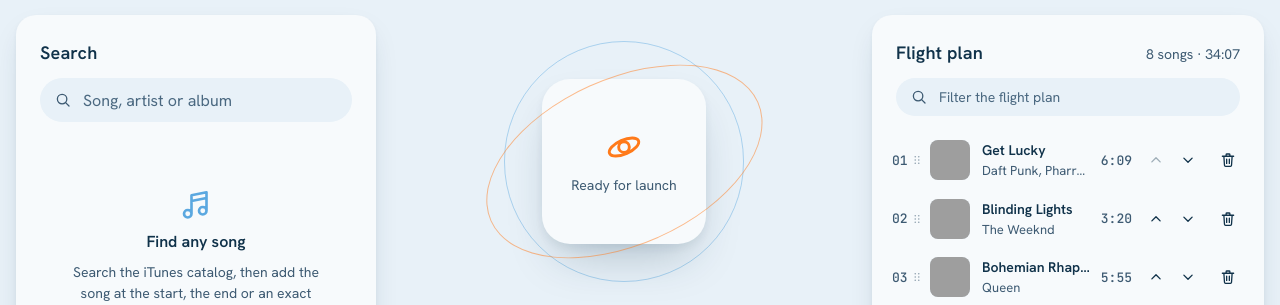
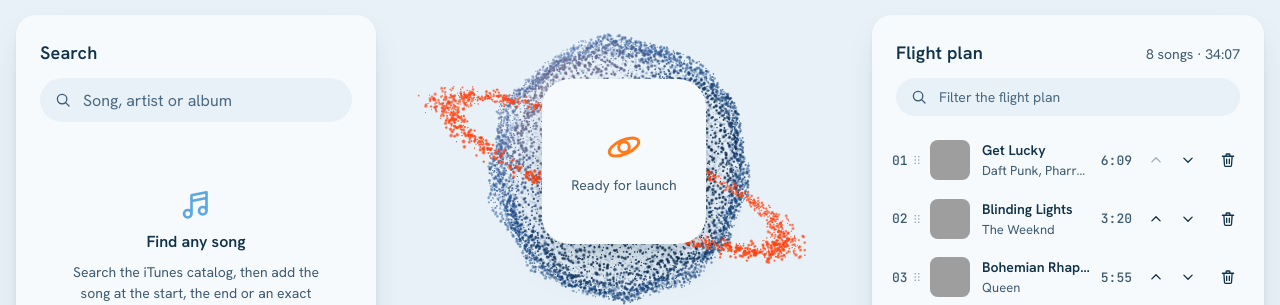
Before and after one commit to Juansit-0/ORBIT, a website built with Vite: page index.html in a window 1280 px wide. Shown: the part 65-370 px from the top of the page. Built offline with nearby package versions, Linux system fonts and the light colour scheme; grey boxes are pictures that could not be loaded; animation ran at ten frames a second; a web font is replaced by a local one.

Commit message:
feat: add interactive particle planet scene (#7)

```diff
--- a/src/main.ts
+++ b/src/main.ts
@@ -12,6 +12,7 @@ import type { PlayerAdapter } from './player/PlayerAdapter.ts'
 import { PreviewPlayer } from './player/PreviewPlayer.ts'
 import { YouTubePlayer } from './player/YouTubePlayer.ts'
 import { resolveVideoId } from './services/resolveService.ts'
+import { mountScene } from './scene/mountScene.ts'
 import { loadPlaylist, loadPrefs, savePrefs } from './services/storage.ts'
 import { mountToasts } from './ui/components/toast.ts'
 import { el } from './ui/dom.ts'
@@ -60,6 +61,7 @@ if (root) {
   shell.append(masthead.root, search.root, now.root, visualizer.root, queue.root, tabs.root)
   root.append(shell, help.panel)
   mountToasts(document.body)
+  mountScene(now.stage, playlist, playback)
   bindShortcuts(
     app,
     {
--- /dev/null
+++ b/src/scene/OrbitScene.ts
@@ -0,0 +1,270 @@
+import {
+  BufferAttribute,
+  BufferGeometry,
+  Color,
+  NormalBlending,
+  PerspectiveCamera,
+  Points,
+  Ray,
+  Scene,
+  ShaderMaterial,
+  Sphere,
+  Vector2,
+  Vector3,
+  Vector4,
+  WebGLRenderer,
+} from 'three'
+import noise from './noise.glsl?raw'
+import fragmentShader from './particles.frag?raw'
+import vertexSource from './particles.vert?raw'
+import { profileFor, pulseAt, type PulseProfile } from './pulse.ts'
+
+const TRAIL_LENGTH = 12
+const FOV = 35
+const CAMERA_DISTANCE = 6
+
+export interface SceneOptions {
+  canvas: HTMLCanvasElement
+  anchor: HTMLElement
+  particleCount: number
+}
+
+export interface PlaybackInput {
+  playing: boolean
+  trackKey: string | null
+  positionMs: number
+}
+
+function fibonacciSphere(count: number): Float32Array {
+  const positions = new Float32Array(count * 3)
+  const golden = Math.PI * (3 - Math.sqrt(5))
+  for (let i = 0; i < count; i++) {
+    const y = 1 - (i / (count - 1)) * 2
+    const radius = Math.sqrt(1 - y * y)
+    const theta = golden * i
+    positions[i * 3] = Math.cos(theta) * radius
+    positions[i * 3 + 1] = y
+    positions[i * 3 + 2] = Math.sin(theta) * radius
+  }
+  return positions
+}
+
+function ringBand(count: number): Float32Array {
+  const positions = new Float32Array(count * 3)
+  const tilt = (-24 * Math.PI) / 180
+  const pitch = (14 * Math.PI) / 180
+  for (let i = 0; i < count; i++) {
+    const angle = Math.random() * Math.PI * 2
+    const radius = 1.42 + (Math.random() - 0.5) * 0.16 + Math.pow(Math.random(), 3) * 0.2
+    const height = (Math.random() - 0.5) * 0.05
+    const x0 = Math.cos(angle) * radius
+    const z0 = Math.sin(angle) * radius
+    const y1 = height * Math.cos(pitch) - z0 * Math.sin(pitch)
+    const z1 = height * Math.sin(pitch) + z0 * Math.cos(pitch)
+    positions[i * 3] = x0 * Math.cos(tilt) - y1 * Math.sin(tilt)
+    positions[i * 3 + 1] = x0 * Math.sin(tilt) + y1 * Math.cos(tilt)
+    positions[i * 3 + 2] = z1
+  }
+  return positions
+}
+
+export class OrbitScene {
+  private readonly renderer: WebGLRenderer
+  private readonly scene = new Scene()
+  private readonly camera = new PerspectiveCamera(FOV, 1, 0.1, 100)
+  private readonly material: ShaderMaterial
+  private readonly points: Points
+  private readonly anchor: HTMLElement
+  private readonly trail: Vector4[] = Array.from({ length: TRAIL_LENGTH }, () => new Vector4(0, 0, 0, 0))
+  private readonly pointer = new Vector2(10, 10)
+  private readonly parallax = new Vector2()
+  private readonly ray = new Ray()
+  private readonly sphere = new Sphere()
+  private readonly lastHit = new Vector3(999, 999, 999)
+  private trailIndex = 0
+  private frame = 0
+  private running = false
+  private visible = true
+  private start = performance.now()
+  private lastFrame = performance.now()
+  private energy = 0.15
+  private shock = 1
+  private profile: PulseProfile = profileFor('orbit')
+  private input: PlaybackInput = { playing: false, trackKey: null, positionMs: 0 }
+  private inputStamp = performance.now()
+  private readonly onPointer: (event: PointerEvent) => void
+  private readonly onLeave: () => void
+  private readonly onVisibility: () => void
+
+  constructor(options: SceneOptions) {
+    this.anchor = options.anchor
+    this.renderer = new WebGLRenderer({ canvas: options.canvas, antialias: false, alpha: true, powerPreference: 'high-performance' })
+    this.renderer.setClearColor(0x000000, 0)
+    this.renderer.setPixelRatio(Math.min(window.devicePixelRatio, 1.75))
+    this.camera.position.set(0, 0, CAMERA_DISTANCE)
+
+    const sphereCount = options.particleCount
+    const ringCount = Math.round(options.particleCount * 0.2)
+    const total = sphereCount + ringCount
+    const positions = new Float32Array(total * 3)
+    positions.set(fibonacciSphere(sphereCount), 0)
+    positions.set(ringBand(ringCount), sphereCount * 3)
+    const seeds = new Float32Array(total * 4)
+    for (let i = 0; i < seeds.length; i++) seeds[i] = Math.random()
+    const ring = new Float32Array(total)
+    ring.fill(1, sphereCount)
+    const geometry = new BufferGeometry()
+    geometry.setAttribute('position', new BufferAttribute(positions, 3))
+    geometry.setAttribute('aSeed', new BufferAttribute(seeds, 4))
+    geometry.setAttribute('aRing', new BufferAttribute(ring, 1))
+
+    const css = getComputedStyle(document.documentElement)
+    const token = (name: string, fallback: string) => new Color(css.getPropertyValue(name).trim() || fallback)
+    this.material = new ShaderMaterial({
+      vertexShader: `#define TRAIL_LENGTH ${TRAIL_LENGTH}\n${noise}\n${vertexSource}`,
+      fragmentShader,
+      transparent: true,
+      depthWrite: false,
+      blending: NormalBlending,
+      uniforms: {
+        uTime: { value: 0 },
+        uPulse: { value: 0 },
+        uEnergy: { value: this.energy },
+        uShock: { value: 1 },
+        uPixelRatio: { value: this.renderer.getPixelRatio() },
+        uSize: { value: 4.4 },
+        uScale: { value: 1 },
+        uTrail: { value: this.trail },
+        uKeyDir: { value: new Vector3(-0.65, 0.7, 0.55).normalize() },
+        uInk: { value: token('--ink', '#10324a') },
+        uChart: { value: token('--chart-soft', '#5ba8e0') },
+        uBurn: { value: token('--burn', '#ff7a1a') },
+        uKey: { value: new Color('#ffb27a') },
+      },
+    })
+    this.points = new Points(geometry, this.material)
+    this.points.frustumCulled = false
+    this.scene.add(this.points)
+
+    this.onPointer = (event) => {
+      this.pointer.set((event.clientX / window.innerWidth) * 2 - 1, -(event.clientY / window.innerHeight) * 2 + 1)
+    }
+    this.onLeave = () => this.pointer.set(10, 10)
+    this.onVisibility = () => (document.hidden ? this.stop() : this.play())
+    window.addEventListener('pointermove', this.onPointer, { passive: true })
+    document.documentElement.addEventListener('pointerleave', this.onLeave)
+    document.addEventListener('visibilitychange', this.onVisibility)
+    this.resize()
+    this.play()
+  }
+
+  setPlayback(input: PlaybackInput): void {
+    if (input.trackKey !== this.input.trackKey) {
+      this.profile = profileFor(input.trackKey ?? 'orbit')
+      if (this.input.trackKey !== null && input.trackKey !== null) this.shock = 0
+    }
+    this.input = input
+    this.inputStamp = performance.now()
+  }
+
+  dispose(): void {
+    this.stop()
+    window.removeEventListener('pointermove', this.onPointer)
+    document.documentElement.removeEventListener('pointerleave', this.onLeave)
+    document.removeEventListener('visibilitychange', this.onVisibility)
+    this.points.geometry.dispose()
+    this.material.dispose()
+    this.renderer.dispose()
+  }
+
+  private play(): void {
+    if (this.running) return
+    this.running = true
+    this.lastFrame = performance.now()
+    const loop = (now: number) => {
+      if (!this.running) return
+      this.tick(now)
+      this.frame = requestAnimationFrame(loop)
+    }
+    this.frame = requestAnimationFrame(loop)
+  }
+
+  private stop(): void {
+    this.running = false
+    cancelAnimationFrame(this.frame)
+  }
+
+  private resize(): void {
+    const width = window.innerWidth
+    const height = window.innerHeight
+    if (this.renderer.domElement.width !== Math.floor(width * this.renderer.getPixelRatio())) {
+      this.renderer.setSize(width, height, false)
+    } else if (this.renderer.domElement.height !== Math.floor(height * this.renderer.getPixelRatio())) {
+      this.renderer.setSize(width, height, false)
+    }
+    this.camera.aspect = width / height
+    this.camera.updateProjectionMatrix()
+  }
+
+  private place(): boolean {
+    const rect = this.anchor.getBoundingClientRect()
+    if (rect.width === 0 || rect.height === 0) return false
+    const height = window.innerHeight
+    const worldPerPixel = (2 * CAMERA_DISTANCE * Math.tan((FOV * Math.PI) / 360)) / height
+    const cx = rect.left + rect.width / 2 - window.innerWidth / 2
+    const cy = rect.top + rect.height / 2 - height / 2
+    const radius = Math.min(rect.width, rect.height) * 0.47 * worldPerPixel
+    this.points.position.set(cx * worldPerPixel, -cy * worldPerPixel, 0)
+    this.points.scale.setScalar(radius)
+    this.material.uniforms.uScale!.value = radius
+    return true
+  }
+
+  private updateTrail(): void {
+    for (const point of this.trail) point.w *= 0.955
+    if (Math.abs(this.pointer.x) > 1.5) return
+    this.ray.origin.copy(this.camera.position)
+    this.ray.direction.set(this.pointer.x, this.pointer.y, 0.5).unproject(this.camera).sub(this.camera.position).normalize()
+    const radius = this.points.scale.x
+    this.sphere.set(this.points.position, radius * 1.08)
+    const hit = new Vector3()
+    if (!this.ray.intersectSphere(this.sphere, hit)) {
+      const t = (this.points.position.z - this.ray.origin.z) / this.ray.direction.z
+      this.ray.at(t, hit)
+      if (hit.distanceTo(this.points.position) > radius * 1.9) return
+    }
+    if (hit.distanceTo(this.lastHit) < radius * 0.05) return
+    this.lastHit.copy(hit)
+    const slot = this.trail[this.trailIndex] as Vector4
+    slot.set(hit.x, hit.y, hit.z, 1)
+    this.trailIndex = (this.trailIndex + 1) % TRAIL_LENGTH
+  }
+
+  private tick(now: number): void {
+    const delta = Math.min(0.05, (now - this.lastFrame) / 1000)
+    this.lastFrame = now
+    this.resize()
+    this.visible = this.place()
+    if (!this.visible) return
+    const elapsed = (now - this.start) / 1000
+    const playing = this.input.playing
+    this.energy += ((playing ? 1 : 0.18) - this.energy) * Math.min(1, delta * 2.2)
+    const position = this.input.positionMs + (playing ? now - this.inputStamp : 0)
+    const beat = playing ? pulseAt(position, this.profile) : 0.5 + 0.5 * Math.sin(elapsed * 1.3)
+    this.shock = Math.min(1, this.shock + delta / 1.3)
+    this.updateTrail()
+    this.parallax.x += (Math.max(-1, Math.min(1, this.pointer.x)) * 0.12 - this.parallax.x) * Math.min(1, delta * 2)
+    this.parallax.y += (Math.max(-1, Math.min(1, this.pointer.y)) * 0.08 - this.parallax.y) * Math.min(1, delta * 2)
+    this.points.rotation.y += delta * (0.05 + this.energy * 0.07)
+    this.points.rotation.x = Math.sin(elapsed * 0.11) * 0.12 + this.parallax.y
+    this.points.rotation.z = this.parallax.x * 0.5
+    this.camera.position.x = Math.sin(elapsed * 0.07) * 0.05
+    this.camera.position.y = Math.cos(elapsed * 0.05) * 0.04
+    const uniforms = this.material.uniforms
+    uniforms.uTime!.value = elapsed
+    uniforms.uPulse!.value = beat
+    uniforms.uEnergy!.value = this.energy
+    uniforms.uShock!.value = this.shock
+    this.renderer.render(this.scene, this.camera)
+  }
+}
--- /dev/null
+++ b/src/scene/mountScene.ts
@@ -0,0 +1,52 @@
+import type { PlaybackController } from '../player/PlaybackController.ts'
+import type { Playlist } from '../core/Playlist.ts'
+
+function webglAvailable(): boolean {
+  try {
+    const canvas = document.createElement('canvas')
+    return Boolean(canvas.getContext('webgl2') ?? canvas.getContext('webgl'))
+  } catch {
+    return false
+  }
+}
+
+export function mountScene(anchor: HTMLElement, playlist: Playlist, playback: PlaybackController): void {
+  const reduced = window.matchMedia('(prefers-reduced-motion: reduce)')
+  if (reduced.matches || !webglAvailable() || import.meta.env.VITE_PLAYER === 'fake') return
+  const start = () => {
+    void import('./OrbitScene.ts').then(({ OrbitScene }) => {
+      const canvas = document.createElement('canvas')
+      canvas.className = 'scene'
+      canvas.setAttribute('aria-hidden', 'true')
+      document.body.prepend(canvas)
+      const small = window.matchMedia('(max-width: 920px)').matches
+      const cores = navigator.hardwareConcurrency || 4
+      const scene = new OrbitScene({
+        canvas,
+        anchor,
+        particleCount: small ? (cores <= 4 ? 3500 : 6000) : cores <= 4 ? 9000 : 15000,
+      })
+      const sync = () => {
+        const state = playback.state
+        const node = state.nodeId ? playlist.list.findById(state.nodeId) : null
+        scene.setPlayback({
+          playing: state.status === 'playing',
+          trackKey: node?.value.id ?? null,
+          positionMs: state.currentMs,
+        })
+      }
+      playback.subscribe(sync)
+      document.documentElement.classList.add('has-scene')
+      requestAnimationFrame(() => canvas.classList.add('scene--ready'))
+      reduced.addEventListener('change', (event) => {
+        if (event.matches) {
+          scene.dispose()
+          canvas.remove()
+          document.documentElement.classList.remove('has-scene')
+        }
+      })
+    })
+  }
+  if ('requestIdleCallback' in window) window.requestIdleCallback(start, { timeout: 1200 })
+  else setTimeout(start, 300)
+}
--- /dev/null
+++ b/src/scene/noise.glsl
@@ -0,0 +1,58 @@
+vec3 mod289(vec3 x) {
+  return x - floor(x * (1.0 / 289.0)) * 289.0;
+}
+
+vec4 mod289(vec4 x) {
+  return x - floor(x * (1.0 / 289.0)) * 289.0;
+}
+
+vec4 permute(vec4 x) {
+  return mod289(((x * 34.0) + 10.0) * x);
+}
+
+vec4 taylorInvSqrt(vec4 r) {
+  return 1.79284291400159 - 0.85373472095314 * r;
+}
+
+float snoise(vec3 v) {
+  const vec2 C = vec2(1.0 / 6.0, 1.0 / 3.0);
+  const vec4 D = vec4(0.0, 0.5, 1.0, 2.0);
+  vec3 i = floor(v + dot(v, C.yyy));
+  vec3 x0 = v - i + dot(i, C.xxx);
+  vec3 g = step(x0.yzx, x0.xyz);
+  vec3 l = 1.0 - g;
+  vec3 i1 = min(g.xyz, l.zxy);
+  vec3 i2 = max(g.xyz, l.zxy);
+  vec3 x1 = x0 - i1 + C.xxx;
+  vec3 x2 = x0 - i2 + C.yyy;
+  vec3 x3 = x0 - D.yyy;
+  i = mod289(i);
+  vec4 p = permute(permute(permute(i.z + vec4(0.0, i1.z, i2.z, 1.0)) + i.y + vec4(0.0, i1.y, i2.y, 1.0)) + i.x + vec4(0.0, i1.x, i2.x, 1.0));
+  float n_ = 0.142857142857;
+  vec3 ns = n_ * D.wyz - D.xzx;
+  vec4 j = p - 49.0 * floor(p * ns.z * ns.z);
+  vec4 x_ = floor(j * ns.z);
+  vec4 y_ = floor(j - 7.0 * x_);
+  vec4 x = x_ * ns.x + ns.yyyy;
+  vec4 y = y_ * ns.x + ns.yyyy;
+  vec4 h = 1.0 - abs(x) - abs(y);
+  vec4 b0 = vec4(x.xy, y.xy);
+  vec4 b1 = vec4(x.zw, y.zw);
+  vec4 s0 = floor(b0) * 2.0 + 1.0;
+  vec4 s1 = floor(b1) * 2.0 + 1.0;
+  vec4 sh = -step(h, vec4(0.0));
+  vec4 a0 = b0.xzyw + s0.xzyw * sh.xxyy;
+  vec4 a1 = b1.xzyw + s1.xzyw * sh.zzww;
+  vec3 p0 = vec3(a0.xy, h.x);
+  vec3 p1 = vec3(a0.zw, h.y);
+  vec3 p2 = vec3(a1.xy, h.z);
+  vec3 p3 = vec3(a1.zw, h.w);
+  vec4 norm = taylorInvSqrt(vec4(dot(p0, p0), dot(p1, p1), dot(p2, p2), dot(p3, p3)));
+  p0 *= norm.x;
+  p1 *= norm.y;
+  p2 *= norm.z;
+  p3 *= norm.w;
+  vec4 m = max(0.5 - vec4(dot(x0, x0), dot(x1, x1), dot(x2, x2), dot(x3, x3)), 0.0);
+  m = m * m;
+  return 105.0 * dot(m * m, vec4(dot(p0, x0), dot(p1, x1), dot(p2, x2), dot(p3, x3)));
+}
--- /dev/null
+++ b/src/scene/particles.frag
@@ -0,0 +1,30 @@
+uniform vec3 uInk;
+uniform vec3 uChart;
+uniform vec3 uBurn;
+uniform vec3 uKey;
+
+varying float vLight;
+varying float vRim;
+varying float vHeat;
+varying float vFacing;
+varying float vSeed;
+varying float vRing;
+
+void main() {
+  vec2 c = gl_PointCoord - 0.5;
+  float r = length(c);
+  if (r > 0.5) discard;
+  float soft = smoothstep(0.5, 0.08, r);
+
+  vec3 color = mix(uInk, uChart, 0.25 + 0.75 * vLight);
+  color = mix(color, uKey, vLight * vLight * 0.45);
+  color = mix(color, uChart, vRim * 0.55);
+  color = mix(color, mix(uBurn, uKey, vSeed * 0.4), vRing);
+  color = mix(color, uBurn, smoothstep(0.05, 0.55, vHeat));
+
+  float depth = smoothstep(-0.7, 0.55, vFacing);
+  float alpha = soft * mix(0.18, 0.92, max(depth, vRing * 0.8));
+  alpha *= 0.8 + 0.2 * vSeed;
+  alpha = max(alpha, soft * clamp(vHeat, 0.0, 1.0));
+  gl_FragColor = vec4(color, alpha);
+}
--- /dev/null
+++ b/src/scene/particles.vert
@@ -0,0 +1,59 @@
+uniform float uTime;
+uniform float uPulse;
+uniform float uEnergy;
+uniform float uShock;
+uniform float uPixelRatio;
+uniform float uSize;
+uniform float uScale;
+uniform vec4 uTrail[TRAIL_LENGTH];
+uniform vec3 uKeyDir;
+
+attribute vec4 aSeed;
+attribute float aRing;
+
+varying float vLight;
+varying float vRim;
+varying float vHeat;
+varying float vFacing;
+varying float vSeed;
+varying float vRing;
+
+void main() {
+  vec3 n = normalize(position);
+  float t = uTime * 0.18;
+  float wobble = snoise(n * 1.7 + vec3(t, t * 0.7, -t * 0.4));
+  float drift = snoise(position * 0.9 + vec3(-t * 0.6, t * 0.3, t));
+  float shell = 1.0 + (aSeed.y - 0.5) * mix(0.09, 0.03, aRing);
+  float breath = uEnergy * uPulse * (0.07 + 0.06 * aSeed.x) * (1.0 - aRing * 0.6);
+  float amplitude = mix(0.05 + 0.05 * uEnergy, 0.025, aRing);
+  float local = clamp(uShock * 1.7 - aSeed.x * 0.7, 0.0, 1.0);
+  float shock = sin(local * 3.14159265) * 0.24 * (1.0 - uShock);
+  vec3 p = position * (shell + wobble * amplitude + breath + shock);
+  p += vec3(drift) * 0.012 * aRing;
+
+  vec4 world = modelMatrix * vec4(p, 1.0);
+  float heat = 0.0;
+  float reach = 0.4 * uScale;
+  for (int i = 0; i < TRAIL_LENGTH; i++) {
+    vec4 trail = uTrail[i];
+    if (trail.w <= 0.002) continue;
+    vec3 away = world.xyz - trail.xyz;
+    float influence = exp(-dot(away, away) / (reach * reach)) * trail.w;
+    world.xyz += normalize(away + vec3(0.0001)) * influence * 0.38 * uScale;
+    heat = max(heat, influence);
+  }
+
+  vec3 worldNormal = normalize(mat3(modelMatrix) * n);
+  vec3 viewDir = normalize(cameraPosition - world.xyz);
+  vLight = max(dot(worldNormal, normalize(uKeyDir)), 0.0);
+  vRim = pow(1.0 - max(dot(worldNormal, viewDir), 0.0), 2.4);
+  vFacing = dot(worldNormal, viewDir);
+  vHeat = heat;
+  vSeed = aSeed.w;
+  vRing = aRing;
+
+  vec4 mvPosition = viewMatrix * world;
+  gl_Position = projectionMatrix * mvPosition;
+  float size = uSize * (0.5 + aSeed.z * 0.95) * (1.0 + heat * 1.1 + uPulse * uEnergy * 0.3);
+  gl_PointSize = size * uPixelRatio * uScale * (8.0 / -mvPosition.z);
+}
--- /dev/null
+++ b/src/scene/pulse.ts
@@ -0,0 +1,33 @@
+export interface PulseProfile {
+  bpm: number
+  swing: number
+  accent: number
+}
+
+export function hashSeed(value: string): number {
+  let hash = 2166136261
+  for (let i = 0; i < value.length; i++) {
+    hash ^= value.charCodeAt(i)
+    hash = Math.imul(hash, 16777619)
+  }
+  return (hash >>> 0) / 4294967295
+}
+
+export function profileFor(seed: string): PulseProfile {
+  const n = hashSeed(seed)
+  return {
+    bpm: 84 + Math.round(n * 44),
+    swing: 0.08 + ((n * 7.31) % 1) * 0.12,
+    accent: 0.55 + ((n * 3.17) % 1) * 0.35,
+  }
+}
+
+export function pulseAt(timeMs: number, profile: PulseProfile): number {
+  const beat = (timeMs / 60000) * profile.bpm
+  const phase = beat - Math.floor(beat)
+  const bar = Math.floor(beat) % 4
+  const kick = Math.exp(-phase * 7.5)
+  const offbeat = Math.exp(-Math.abs(phase - 0.5 - profile.swing) * 18) * 0.35
+  const weight = bar === 0 ? 1 : profile.accent
+  return Math.min(1, kick * weight + offbeat)
+}
--- a/src/styles/layout.css
+++ b/src/styles/layout.css
@@ -200,3 +200,24 @@
     display: none;
   }
 }
+
+.scene {
+  position: fixed;
+  inset: 0;
+  z-index: 0;
+  width: 100%;
+  height: 100%;
+  pointer-events: none;
+  opacity: 0;
+  transition: opacity 900ms var(--ease-out);
+}
+
+.scene--ready {
+  opacity: 1;
+}
+
+.has-scene .deck__stage::before,
+.has-scene .deck__stage::after {
+  opacity: 0;
+  transition: opacity 600ms var(--ease-out);
+}
--- a/src/ui/NowPlaying.ts
+++ b/src/ui/NowPlaying.ts
@@ -25,6 +25,7 @@ export class NowPlaying {
   private readonly muteButton: HTMLButtonElement
   private readonly emptyText = el('span', { text: 'Nothing in orbit yet' })
   readonly volumeControl: HTMLElement
+  readonly stage: HTMLElement
   private seeking = false
   private lastVolume = 80
 
@@ -59,7 +60,7 @@ export class NowPlaying {
       attrs: { type: 'range', min: 0, max: 100, step: 1, value: 80, 'aria-label': 'Volume' },
     })
     this.root = el('main', { class: 'deck', attrs: { id: 'panel-now', 'aria-label': 'Now playing' } }, [
-      el('div', { class: 'deck__stage' }, [this.lens]),
+      (this.stage = el('div', { class: 'deck__stage' }, [this.lens])),
       el('div', { class: 'deck__meta' }, [
         el('p', { class: 'clock', attrs: { 'aria-label': 'Elapsed time' } }, [
           el('span', { class: 'clock__label', text: 'T+' }),
```
Also changed, not shown: tests/unit/pulse.test.ts (added, +33 -0 lines).
